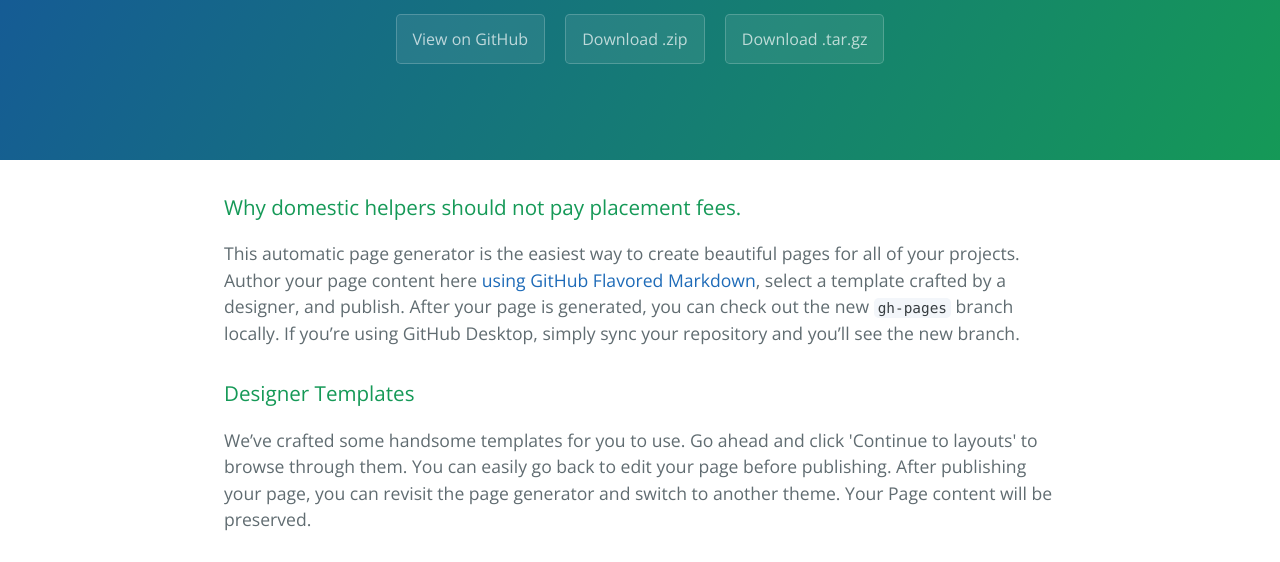
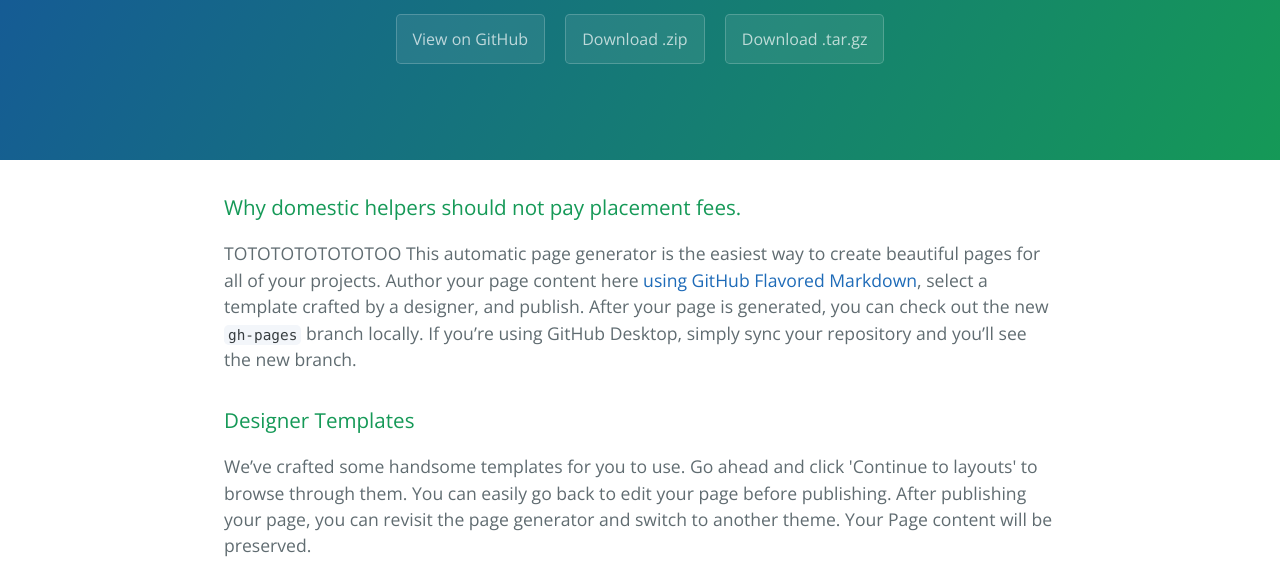
Before and after one commit to pandcha/placizr, a plain HTML site: page index.html in a window 1280 px wide. Shown: the part 176-738 px from the top of the page. Drawn offline with nearby package versions, Linux system fonts and the light colour scheme.

Commit message:
Update index.html

```diff
--- a/index.html
+++ b/index.html
@@ -22,7 +22,7 @@
       <h3>
 <a id="why-domestic-helpers-should-not-pay-placement-fees" class="anchor" href="#why-domestic-helpers-should-not-pay-placement-fees" aria-hidden="true"><span class="octicon octicon-link"></span></a>Why domestic helpers should not pay placement fees.</h3>
 
-<p>This automatic page generator is the easiest way to create beautiful pages for all of your projects. Author your page content here <a href="https://guides.github.com/features/mastering-markdown/">using GitHub Flavored Markdown</a>, select a template crafted by a designer, and publish. After your page is generated, you can check out the new <code>gh-pages</code> branch locally. If you’re using GitHub Desktop, simply sync your repository and you’ll see the new branch.</p>
+<p>TOTOTOTOTOTOTOO This automatic page generator is the easiest way to create beautiful pages for all of your projects. Author your page content here <a href="https://guides.github.com/features/mastering-markdown/">using GitHub Flavored Markdown</a>, select a template crafted by a designer, and publish. After your page is generated, you can check out the new <code>gh-pages</code> branch locally. If you’re using GitHub Desktop, simply sync your repository and you’ll see the new branch.</p>
 
 <h3>
 <a id="designer-templates" class="anchor" href="#designer-templates" aria-hidden="true"><span class="octicon octicon-link"></span></a>Designer Templates</h3>
```
